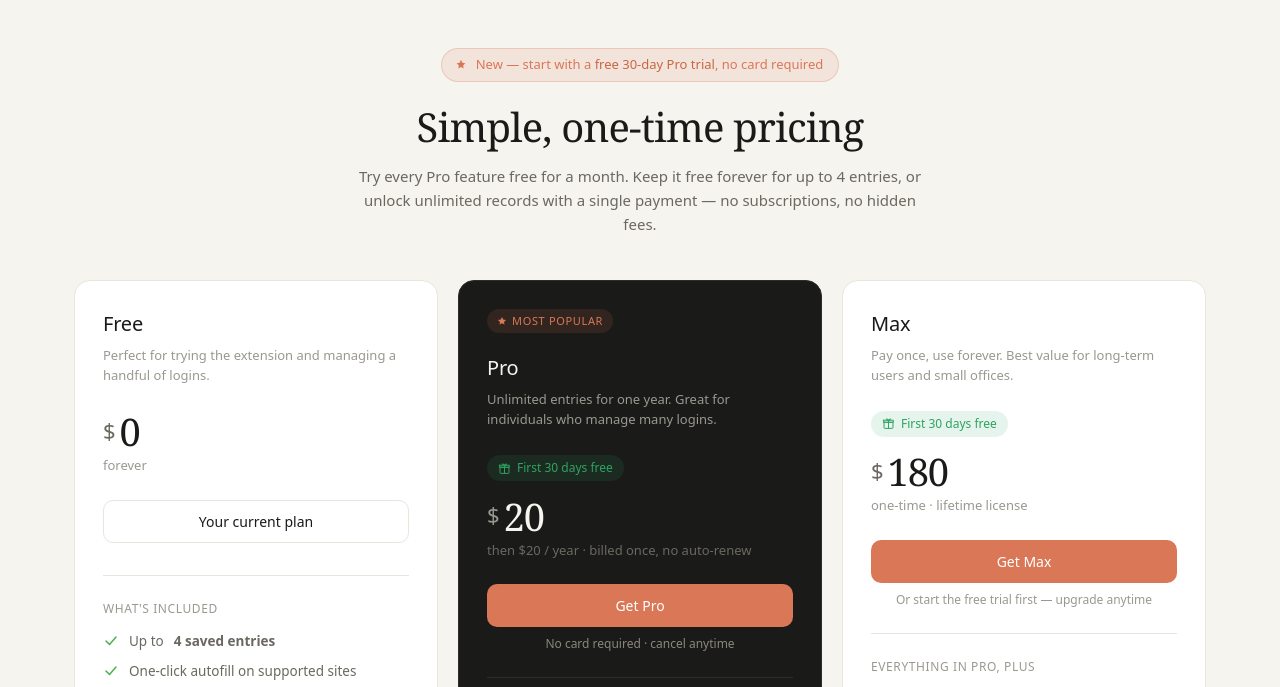
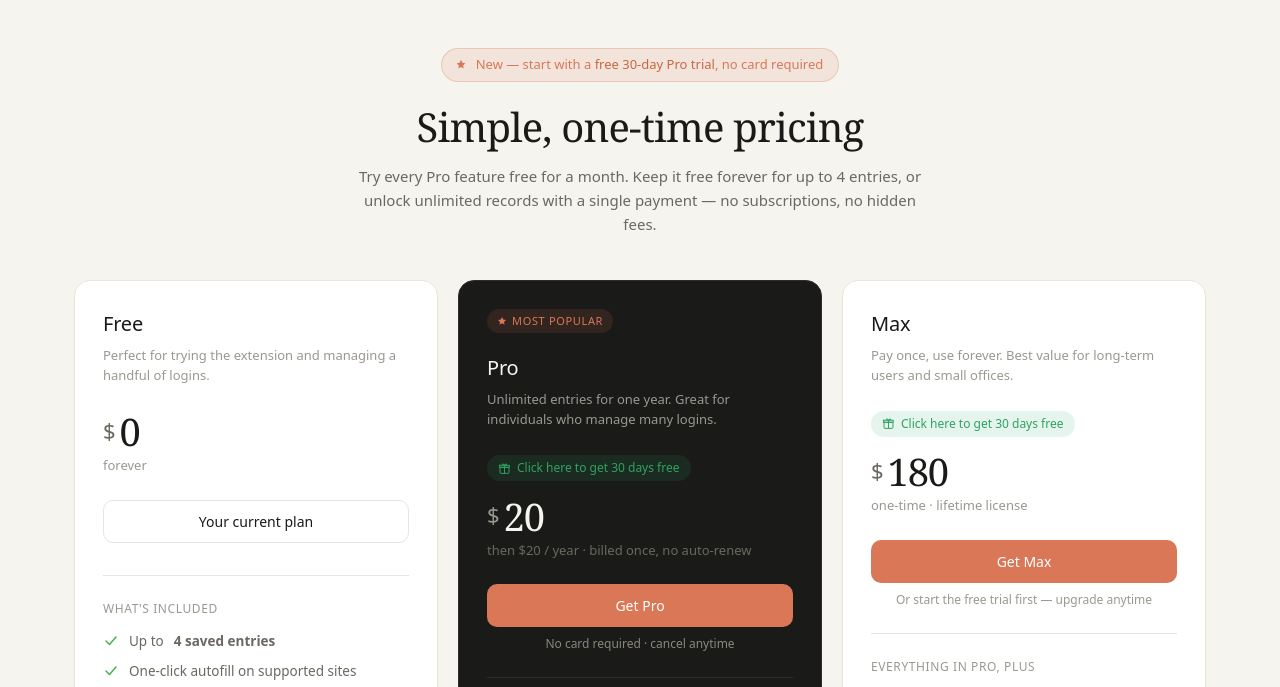
Before and after one commit to mudasir111999/Privacy, a plain HTML site: page pricing.html in a window 1280 px wide. Shown: the part 64-751 px from the top of the page. Drawn offline with Linux system fonts and the light colour scheme; a web font is replaced by a local one.

Commit message:
Update trial offer text in pricing.html

```diff
--- a/pricing.html
+++ b/pricing.html
@@ -565,7 +565,7 @@
 
     <div class="trial-flag">
       <svg viewBox="0 0 16 16" fill="none"><path d="M2.5 6.5h11V13a1 1 0 0 1-1 1h-9a1 1 0 0 1-1-1V6.5zM2 4h12v2.5H2V4zm6 0v10M8 4S6.8 2 5.5 2.5 6 4 8 4zm0 0s1.2-2 2.5-1.5S10 4 8 4z" stroke="currentColor" stroke-width="1.2" stroke-linecap="round" stroke-linejoin="round"/></svg>
-      First 30 days free
+      Click here to get 30 days free
     </div>
     <div class="plan-price">
       <span class="price-currency" style="color:#9b9890">$</span>
@@ -613,7 +613,7 @@
 
     <div class="trial-flag">
       <svg viewBox="0 0 16 16" fill="none"><path d="M2.5 6.5h11V13a1 1 0 0 1-1 1h-9a1 1 0 0 1-1-1V6.5zM2 4h12v2.5H2V4zm6 0v10M8 4S6.8 2 5.5 2.5 6 4 8 4zm0 0s1.2-2 2.5-1.5S10 4 8 4z" stroke="currentColor" stroke-width="1.2" stroke-linecap="round" stroke-linejoin="round"/></svg>
-      First 30 days free
+      Click here to get 30 days free
     </div>
     <div class="plan-price">
       <span class="price-currency">$</span>
```
